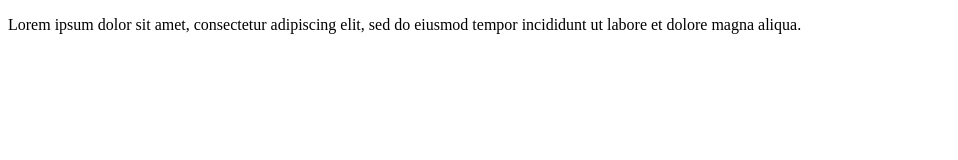
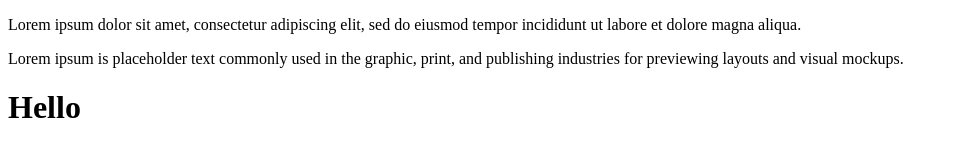
Before and after one commit to ReeBack/Html, a plain HTML site: page index.html in a window 1280 px wide. Shown: the whole page, without its empty margins (0-958 px from the left). Drawn offline with Linux system fonts and the light colour scheme.

Commit message:
Update index.html

```diff
--- a/index.html
+++ b/index.html
@@ -3,9 +3,11 @@
 <head>
     <meta charset="UTF-8">
     <meta name="viewport" content="width=device-width, initial-scale=1.0">
-    <title>Document</title>
+    <title>Document Hi</title>
 </head>
 <body>
     <p>Lorem ipsum dolor sit amet, consectetur adipiscing elit, sed do eiusmod tempor incididunt ut labore et dolore magna aliqua.</p>
+    <p>Lorem ipsum is placeholder text commonly used in the graphic, print, and publishing industries for previewing layouts and visual mockups.</p>
+    <h1>Hello</h1>
 </body>
 </html>
```
